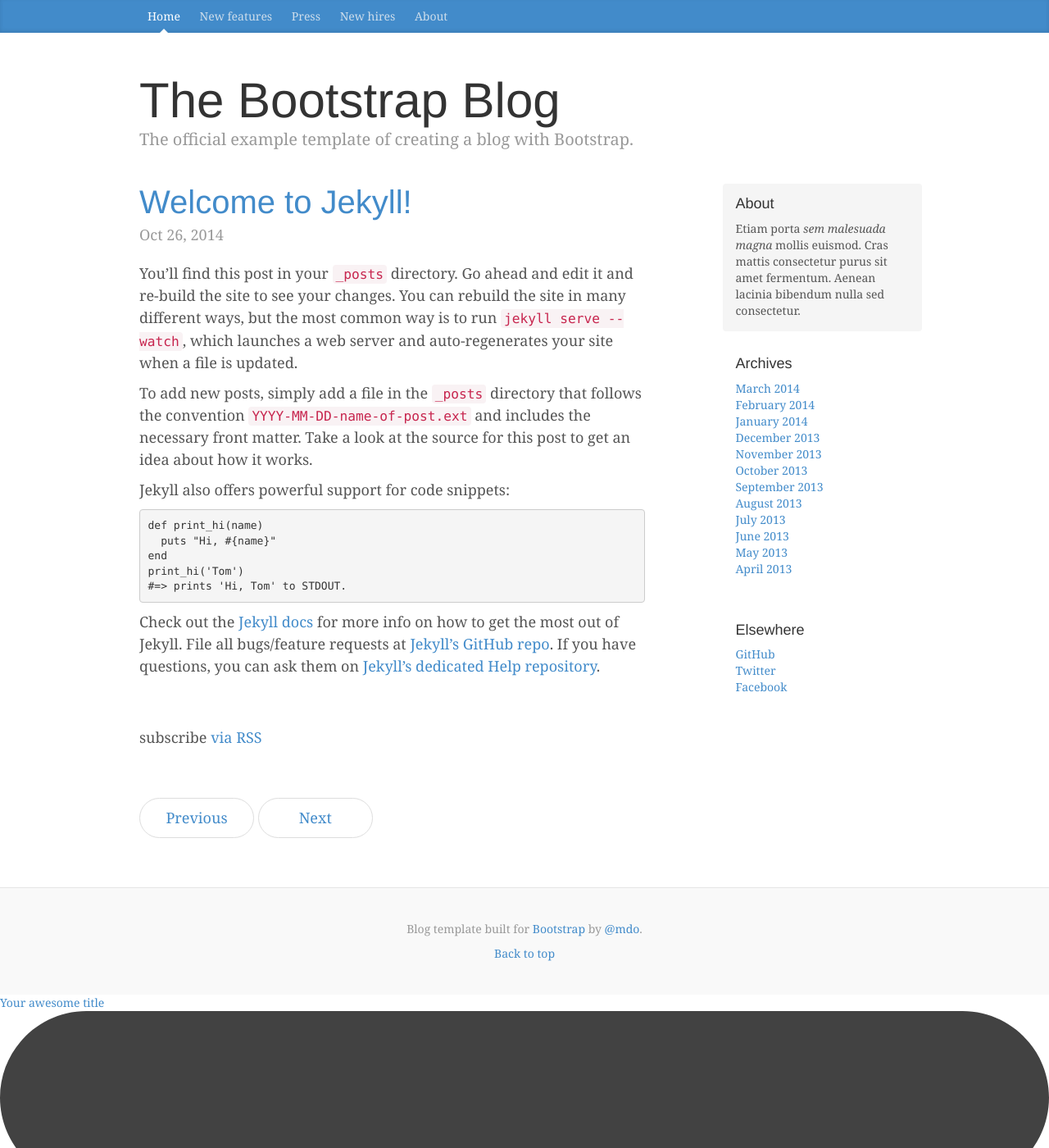
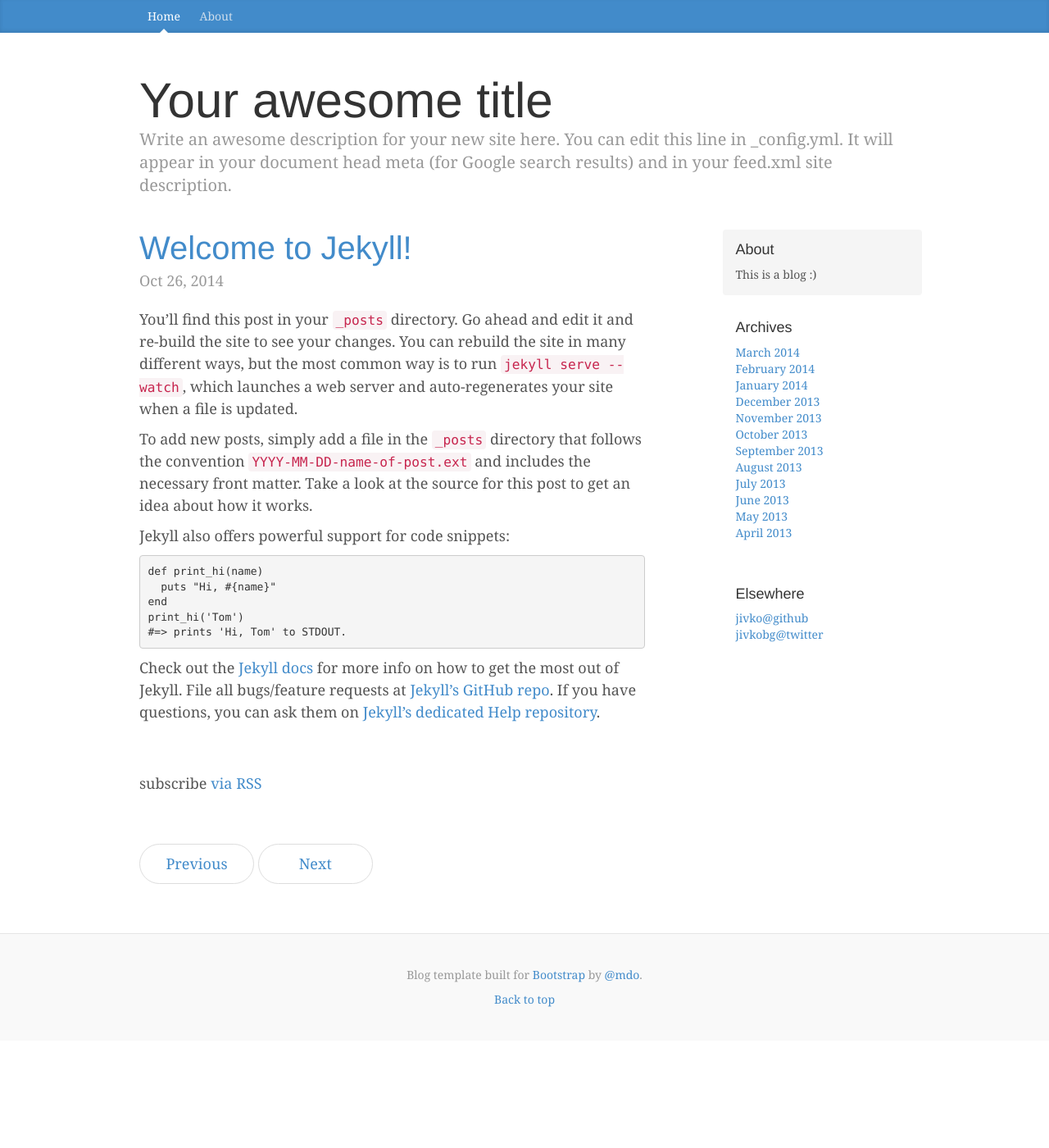
Before and after one commit to jivko/jekyll_bootstrap_blog, a Jekyll site: the page built from index.html, in a window 1280 px wide and 1400 px high. Shown: the whole window at 82% size. Built offline with Jekyll 4.4.1, drawn with Linux system fonts in a browser that asks for light colours; nearby versions of some CDN libraries; library files that are not in the unit come from our copies; some of the changed text lies outside the part shown.

Commit message:
fixes...

```diff
--- a/_config.yml
+++ b/_config.yml
@@ -9,6 +9,6 @@ baseurl: "" # the subpath of your site, e.g. /blog/
 url: "http://yourdomain.com" # the base hostname & protocol for your site
 twitter_username: jivkobg
 github_username:  jivko
-
+about: This is a blog :)
 # Build settings
 markdown: kramdown
--- a/_layouts/default.html
+++ b/_layouts/default.html
@@ -31,11 +31,12 @@
     <div class="blog-masthead">
       <div class="container">
         <nav class="blog-nav">
-          <a class="blog-nav-item active" href="#">Home</a>
-          <a class="blog-nav-item" href="#">New features</a>
-          <a class="blog-nav-item" href="#">Press</a>
-          <a class="blog-nav-item" href="#">New hires</a>
-          <a class="blog-nav-item" href="#">About</a>
+          <a class="blog-nav-item active" href="/">Home</a>
+          {% for page in site.pages %}
+            {% if page.title %}
+              <a class="blog-nav-item" href="{{ page.url | prepend: site.baseurl }}">{{ page.title }}</a>
+            {% endif %}
+          {% endfor %}
         </nav>
       </div>
     </div>
@@ -43,8 +44,8 @@
     <div class="container">
 
       <div class="blog-header">
-        <h1 class="blog-title">The Bootstrap Blog</h1>
-        <p class="lead blog-description">The official example template of creating a blog with Bootstrap.</p>
+        <h1 class="blog-title">{{ site.title }}</h1>
+        <p class="lead blog-description">{{ site.description }}</p>
       </div>
 
       <div class="row">
@@ -65,7 +66,7 @@
         <div class="col-sm-3 col-sm-offset-1 blog-sidebar">
           <div class="sidebar-module sidebar-module-inset">
             <h4>About</h4>
-            <p>Etiam porta <em>sem malesuada magna</em> mollis euismod. Cras mattis consectetur purus sit amet fermentum. Aenean lacinia bibendum nulla sed consectetur.</p>
+            <p>{{ site.about }}</p>
           </div>
           <div class="sidebar-module">
             <h4>Archives</h4>
@@ -87,9 +88,8 @@
           <div class="sidebar-module">
             <h4>Elsewhere</h4>
             <ol class="list-unstyled">
-              <li><a href="#">GitHub</a></li>
-              <li><a href="#">Twitter</a></li>
-              <li><a href="#">Facebook</a></li>
+              <li><a href="https://github.com/{{ site.github_username }}", target="_blank">{{ site.github_username }}@github</a></li>
+              <li><a href="https://twitter.com/{{ site.twitter_username }}" target="_blank">{{ site.twitter_username }}@twitter</a></li>
             </ol>
           </div>
         </div><!-- /.blog-sidebar -->
@@ -110,8 +110,6 @@
     ================================================== -->
     <!-- Placed at the end of the document so the pages load faster -->
     <script src="https://ajax.googleapis.com/ajax/libs/jquery/1.11.1/jquery.min.js"></script>
-    <script src=""{{ "/js/bootstrap.min.js" | prepend: site.baseurl }}"></script>
-     {% include header.html %}
-   {% include footer.html %}
+    <script src="{{ "/js/bootstrap.min.js" | prepend: site.baseurl }}"></script>
   </body>
 </html>
```
